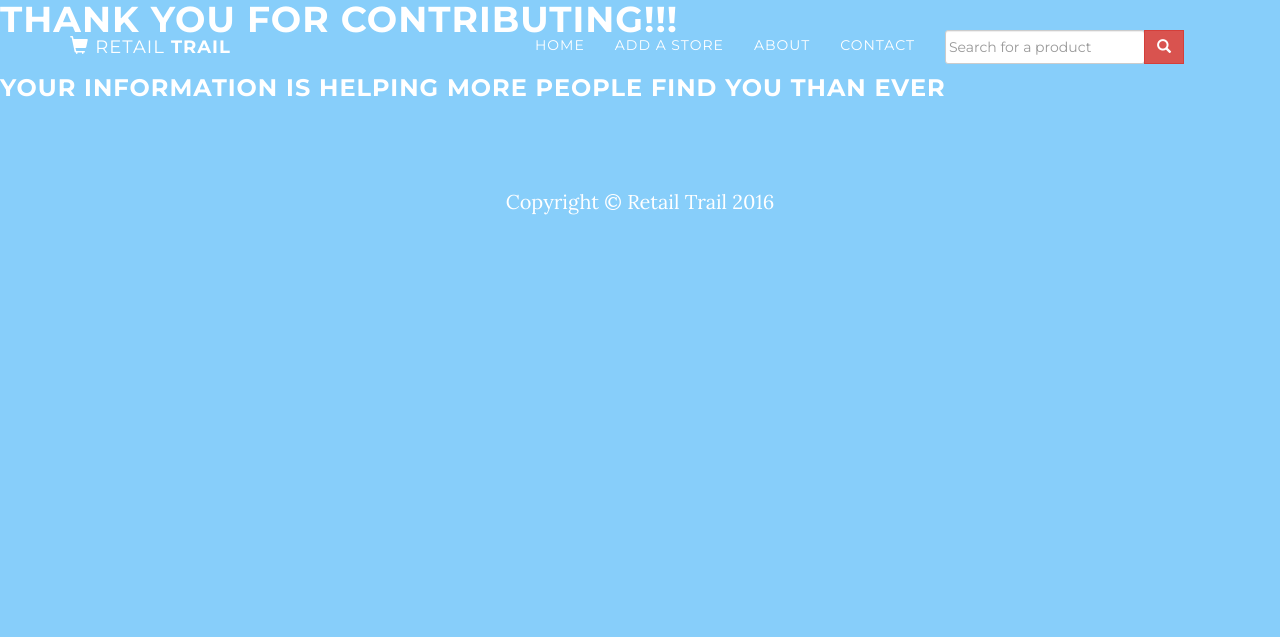
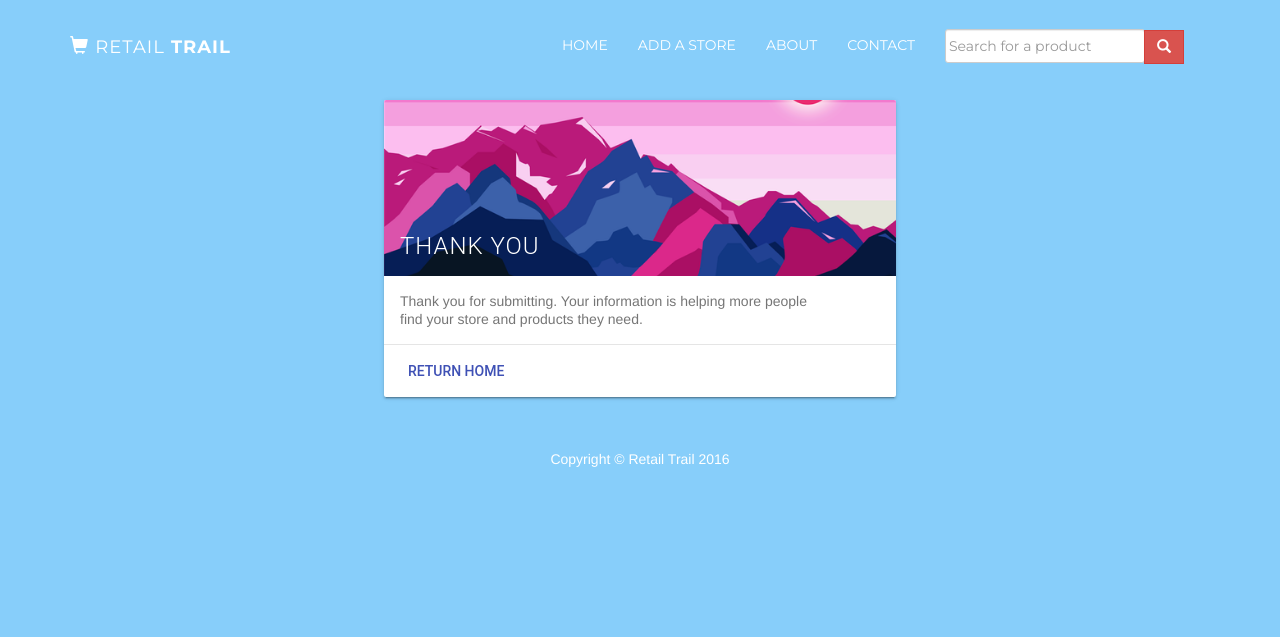
Before and after one commit to abagh0703/Find-Retail-Stores, a Flask app: page /thankyou in a window 1280 px wide. Shown: the top 637 px of the page. Before the commit the page ends 215 px from the top, so only its background shows below. Run offline with Flask 2, Linux system fonts and the light colour scheme; some libraries are stand-ins or nearby versions.

Commit message:
fixed thank you page

```diff
--- a/app/templates/results.html
+++ b/app/templates/results.html
@@ -20,6 +20,7 @@
     <!-- jQuery -->
     <script src="{{ url_for('static', filename='js/jquery.js') }}"></script>
 
+    <!--JQuery UI -->
     <link rel="stylesheet" href="https://ajax.googleapis.com/ajax/libs/jqueryui/1.11.4/themes/smoothness/jquery-ui.css">
     <script src="https://ajax.googleapis.com/ajax/libs/jqueryui/1.11.4/jquery-ui.min.js"></script>
 
--- a/app/templates/thankyou.html
+++ b/app/templates/thankyou.html
@@ -9,13 +9,18 @@
     <meta name="description" content="Find products in retail stores">
     <meta name="author" content="Aram Baghdassarian and Ben Newman">
 
-    <title>RetailTrail</title>
+    <title>Thank you</title>
 
     <!-- Bootstrap Core CSS -->
     <link href="{{ url_for('static', filename='css/bootstrap.min.css') }}" rel="stylesheet">
 
     <!-- Custom CSS -->
     <link href="{{ url_for('static', filename='css/grayscale.css') }}" rel="stylesheet">
+
+    <!-- Material Design Library -->
+    <link rel="stylesheet" href="https://fonts.googleapis.com/icon?family=Material+Icons">
+    <link rel="stylesheet" href="https://code.getmdl.io/1.1.3/material.indigo-red.min.css" />
+    <script defer src="https://code.getmdl.io/1.1.3/material.min.js"></script>
 
     <!-- Custom Fonts -->
     <link href="{{ url_for('static', filename='font-awesome/css/font-awesome.min.css') }}" rel="stylesheet" type="text/css">
@@ -27,6 +32,19 @@
         <script src="https://oss.maxcdn.com/libs/html5shiv/3.7.0/html5shiv.js"></script>
         <script src="https://oss.maxcdn.com/libs/respond.js/1.4.2/respond.min.js"></script>
     <![endif]-->
+    <style>
+        .demo-card-wide.mdl-card {
+            width: 512px;
+        }
+        .demo-card-wide > .mdl-card__title {
+            color: #fff;
+            height: 176px;
+            background: url('../static/img/mountains.png') center / cover;
+        }
+        .demo-card-wide > .mdl-card__menu {
+            color: #fff;
+        }
+    </style>
 </head>
 
 <body id="page-top" data-spy="scroll" data-target=".navbar-fixed-top">
@@ -67,7 +85,7 @@
                 </li>
                 <li>
                     <a><table><tr><td><div id="custom-search-input" style="width:200px;">
-                        <div class="col-md-3 input-group" style="width:100%;margin-top:-6px;">
+                        <div class="col-md-3 input-group" style="width:100%;margin-top:-6.5px;">
                             <form action="" method="post" id="searchForm">
                                 {{ form.hidden_tag() }}
                                 {{ form.searchBox(size=25, placeholder="Search for a product", class_="search-query form-control") }}
@@ -94,10 +112,19 @@
     <!-- /.container -->
 </nav>
 <!-- The Thank You -->
-<div id="thankyou">
-	<h1>THANK YOU FOR CONTRIBUTING!!!</h1>
-	<h3>Your Information Is Helping More People Find You Than Ever</h3>
-<div>
+<div class="demo-card-wide mdl-card mdl-shadow--2dp" style="margin:auto;margin-top:100px;">
+    <div class="mdl-card__title">
+        <h2 class="mdl-card__title-text">Thank you</h2>
+    </div>
+    <div class="mdl-card__supporting-text">
+        Thank you for submitting. Your information is helping more people find your store and products they need.
+    </div>
+    <div class="mdl-card__actions mdl-card--border">
+        <a href="/index.html" class="mdl-button mdl-button--colored mdl-js-button mdl-js-ripple-effect">
+            Return home
+        </a>
+    </div>
+</div>
 
 <footer>
     <div class="container text-center">
```
Also changed, not shown: app/static/img/mountains.png (added).
